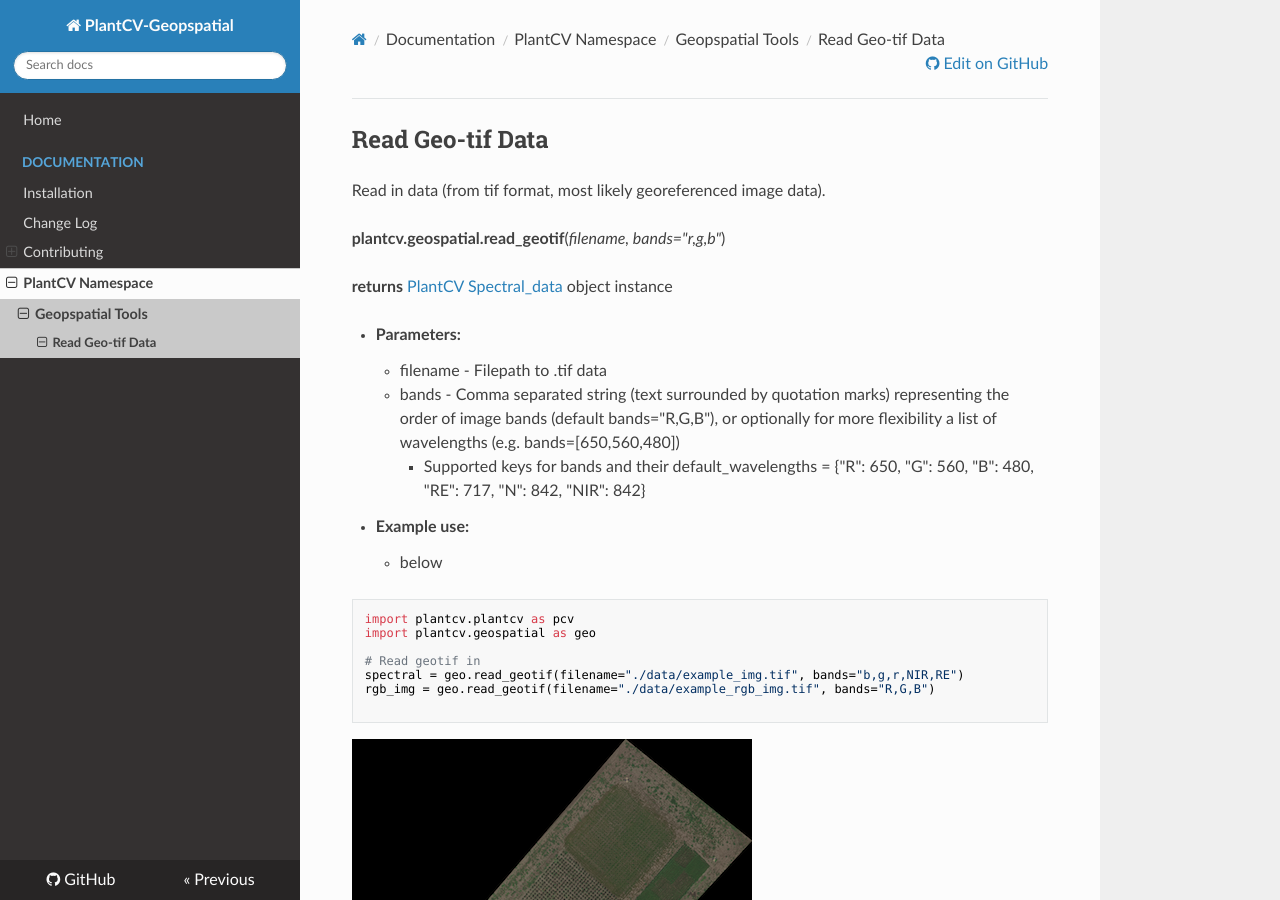
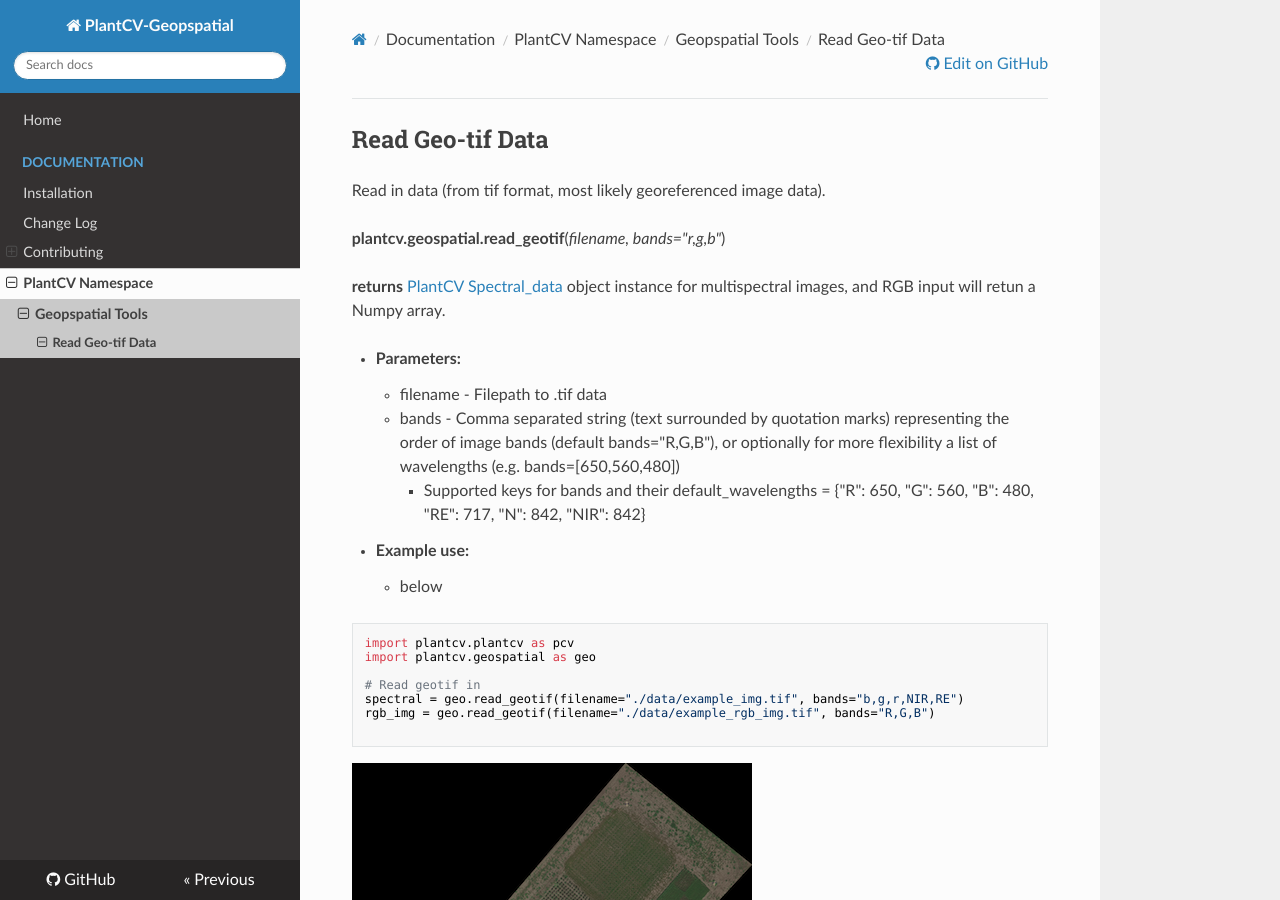
Before and after one commit to danforthcenter/plantcv-geospatial, an MkDocs documentation site: the page built from docs/read_geotif.md, in a window 1280 px wide and 900 px high. Built offline with MkDocs 1.6.1, drawn with Linux system fonts in a browser that asks for light colours; nearby versions of some CDN libraries.

Commit message:
small docs clarification about returned object type

```diff
--- a/docs/read_geotif.md
+++ b/docs/read_geotif.md
@@ -4,7 +4,7 @@ Read in data (from tif format, most likely georeferenced image data).
 
 **plantcv.geospatial.read_geotif**(*filename, bands="r,g,b"*)
 
-**returns** [PlantCV Spectral_data](https://plantcv.readthedocs.io/en/latest/Spectral_data/) object instance
+**returns** [PlantCV Spectral_data](https://plantcv.readthedocs.io/en/latest/Spectral_data/) object instance for multispectral images, and RGB input will retun a Numpy array.
 
 - **Parameters:**
     - filename - Filepath to .tif data
```
